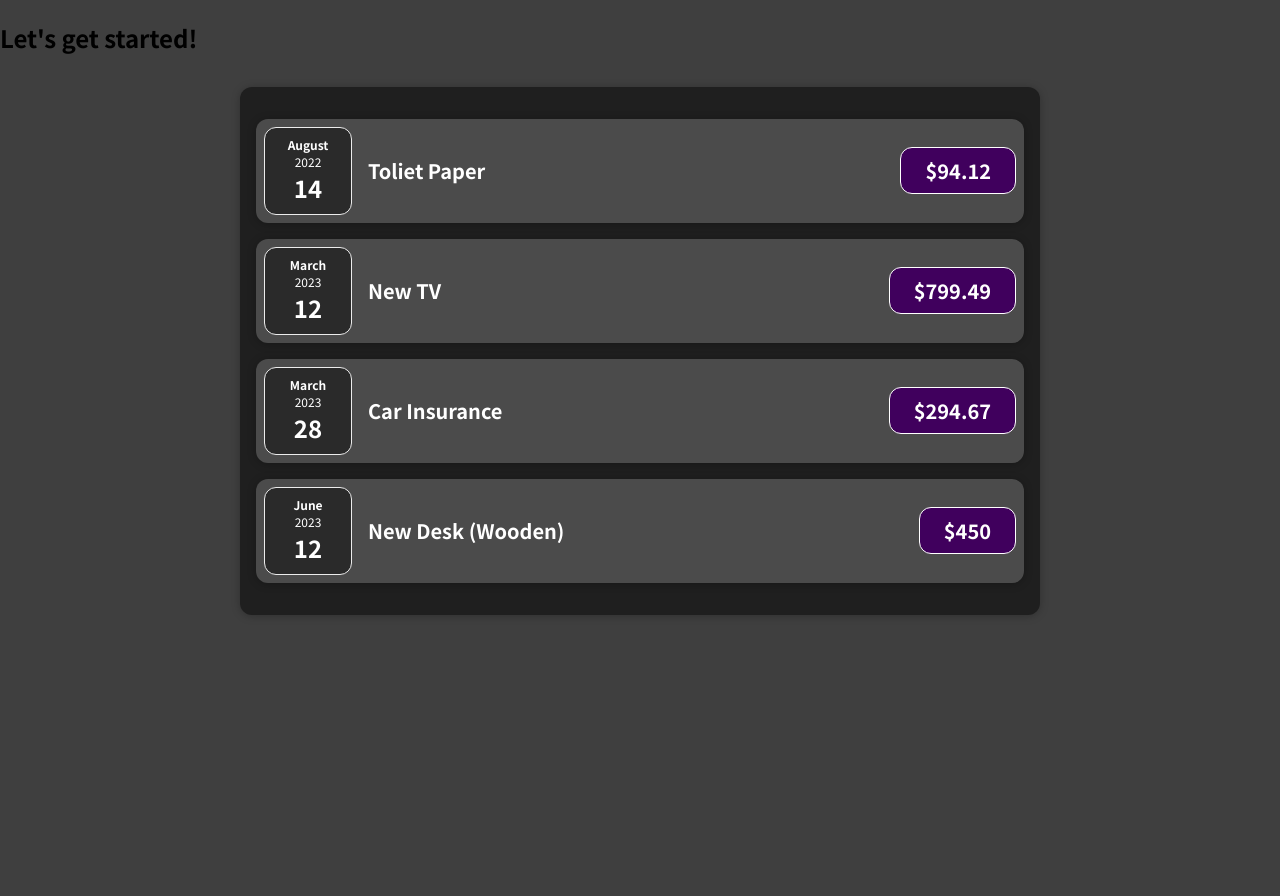
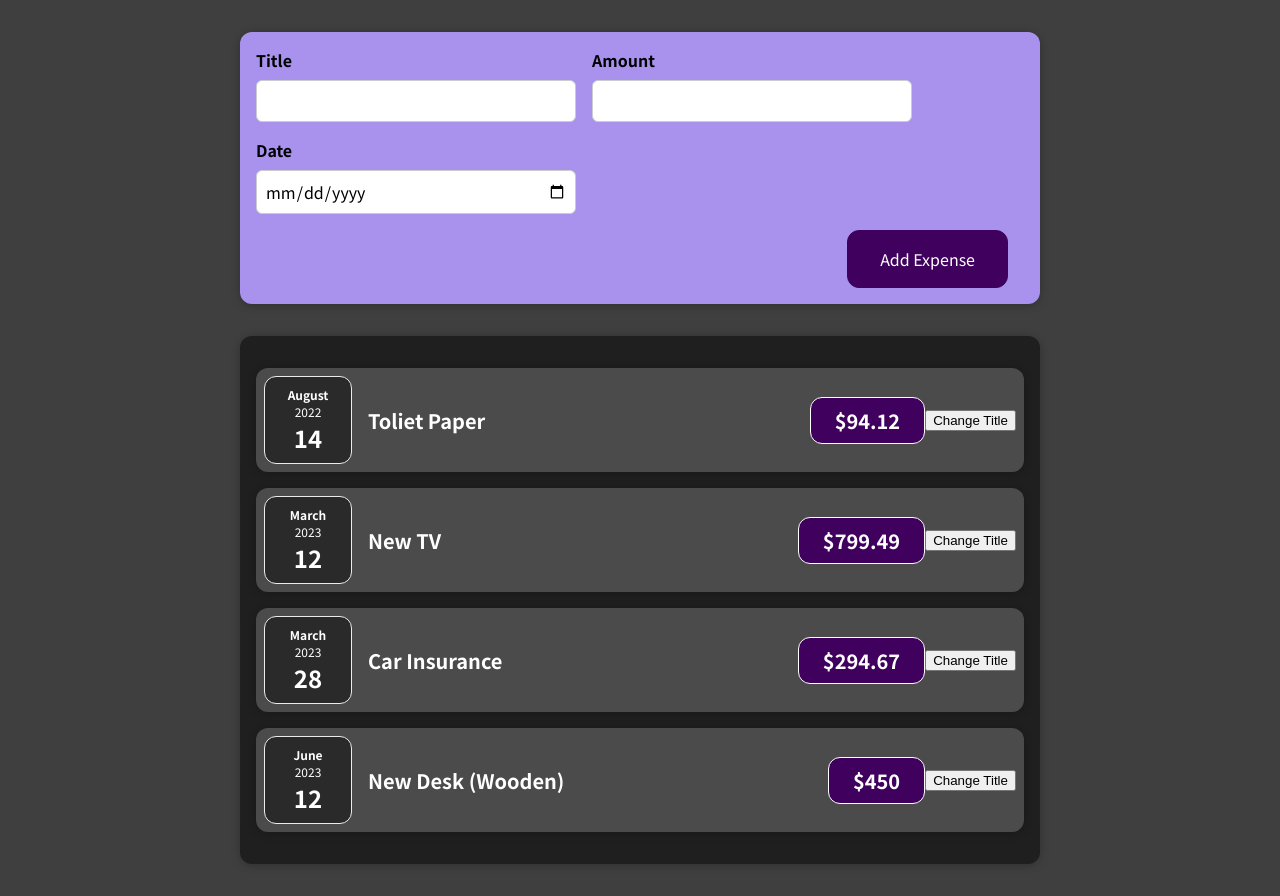
Before and after one commit to SarahKatherineFrancis/react-basic-expense-app, a React (Create React App) app: page / in a window 1280 px wide. Before the commit the page ends 800 px from the top, so only its background shows below. Built offline with nearby package versions, Linux system fonts and the light colour scheme.

Commit message:
Refactor ExpenseItem and ExpenseForm with State

```diff
--- a/src/App.js
+++ b/src/App.js
@@ -1,4 +1,5 @@
 import Expenses from "./components/Expenses/Expenses";
+import NewExpense from "./components/NewExpense/NewExpense";
 
 function App() {
   const expenses = [
@@ -25,7 +26,7 @@
 
   return (
     <div className="App">
-      <h2>Let's get started!</h2>
+      <NewExpense />
       <Expenses expenses={expenses} />
     </div>
   );
--- a/src/components/Expenses/ExpenseItem.js
+++ b/src/components/Expenses/ExpenseItem.js
@@ -1,16 +1,23 @@
-import React from "react";
+import React, { useState } from "react";
 import "./ExpenseItem.css";
 import ExpenseDate from "./ExpenseDate";
 import Card from "../UI/Card";
 
 const ExpenseItem = ({ date, title, amount }) => {
+  const [titleState, setTitleState] = useState(title);
+
+  const clickHandler = () => {
+    setTitleState("Updated");
+  };
+
   return (
     <Card className="expense-item">
       <ExpenseDate date={date} />
       <div className="expense-item__description">
-        <h2>{title}</h2>
+        <h2>{titleState}</h2>
         <div className="expense-item__price">${amount}</div>
       </div>
+      <button onClick={clickHandler}>Change Title</button>
     </Card>
   );
 };
--- /dev/null
+++ b/src/components/NewExpense/ExpenseForm.css
@@ -0,0 +1,26 @@
+.new-expense__controls {
+  display: flex;
+  flex-wrap: wrap;
+  gap: 1rem;
+  margin-bottom: 1rem;
+  text-align: left;
+}
+
+.new-expense__control label {
+  font-weight: bold;
+  margin-bottom: 0.5rem;
+  display: block;
+}
+
+.new-expense__control input {
+  font: inherit;
+  padding: 0.5rem;
+  border-radius: 6px;
+  border: 1px solid #ccc;
+  width: 20rem;
+  max-width: 100%;
+}
+
+.new-expense__actions {
+  text-align: right;
+}
--- /dev/null
+++ b/src/components/NewExpense/ExpenseForm.js
@@ -0,0 +1,30 @@
+import React from "react";
+import "./ExpenseForm.css";
+
+const ExpenseForm = () => {
+  return (
+    <div>
+      <form>
+        <div className="new-expense__controls">
+          <div className="new-expense__control">
+            <label>Title</label>
+            <input type="text" />
+          </div>
+          <div className="new-expense__control">
+            <label>Amount</label>
+            <input type="number" min="0.01" step="0.01" />
+          </div>
+          <div className="new-expense__control">
+            <label>Date</label>
+            <input type="date" min="2022-01-01" max="2023-12-31" />
+          </div>
+        </div>
+        <div className="new-expense__actions">
+          <button type="submit">Add Expense</button>
+        </div>
+      </form>
+    </div>
+  );
+};
+
+export default ExpenseForm;
--- /dev/null
+++ b/src/components/NewExpense/NewExpense.css
@@ -0,0 +1,38 @@
+.new-expense {
+  background-color: #a892ee;
+  padding: 1rem;
+  margin: 2rem auto;
+  width: 50rem;
+  max-width: 95%;
+  border-radius: 12px;
+  text-align: center;
+  box-shadow: 0 1px 8px rgba(0, 0, 0, 0.25);
+}
+
+.new-expense button {
+  font: inherit;
+  cursor: pointer;
+  padding: 1rem 2rem;
+  border: 1px solid #40005d;
+  background-color: #40005d;
+  color: white;
+  border-radius: 12px;
+  margin-right: 1rem;
+}
+
+.new-expense button:hover,
+.new-expense button:active {
+  background-color: #510674;
+  border-color: #510674;
+}
+
+.new-expense button.alternative {
+  color: #220131;
+  border-color: transparent;
+  background-color: transparent;
+}
+
+.new-expense button.alternative:hover,
+.new-expense button.alternative:active {
+  background-color: #ddb3f8;
+}
--- /dev/null
+++ b/src/components/NewExpense/NewExpense.js
@@ -0,0 +1,13 @@
+import React from "react";
+import "./NewExpense.css";
+import ExpenseForm from "./ExpenseForm";
+
+const NewExpense = () => {
+  return (
+    <div className="new-expense">
+      <ExpenseForm />
+    </div>
+  );
+};
+
+export default NewExpense;
```
